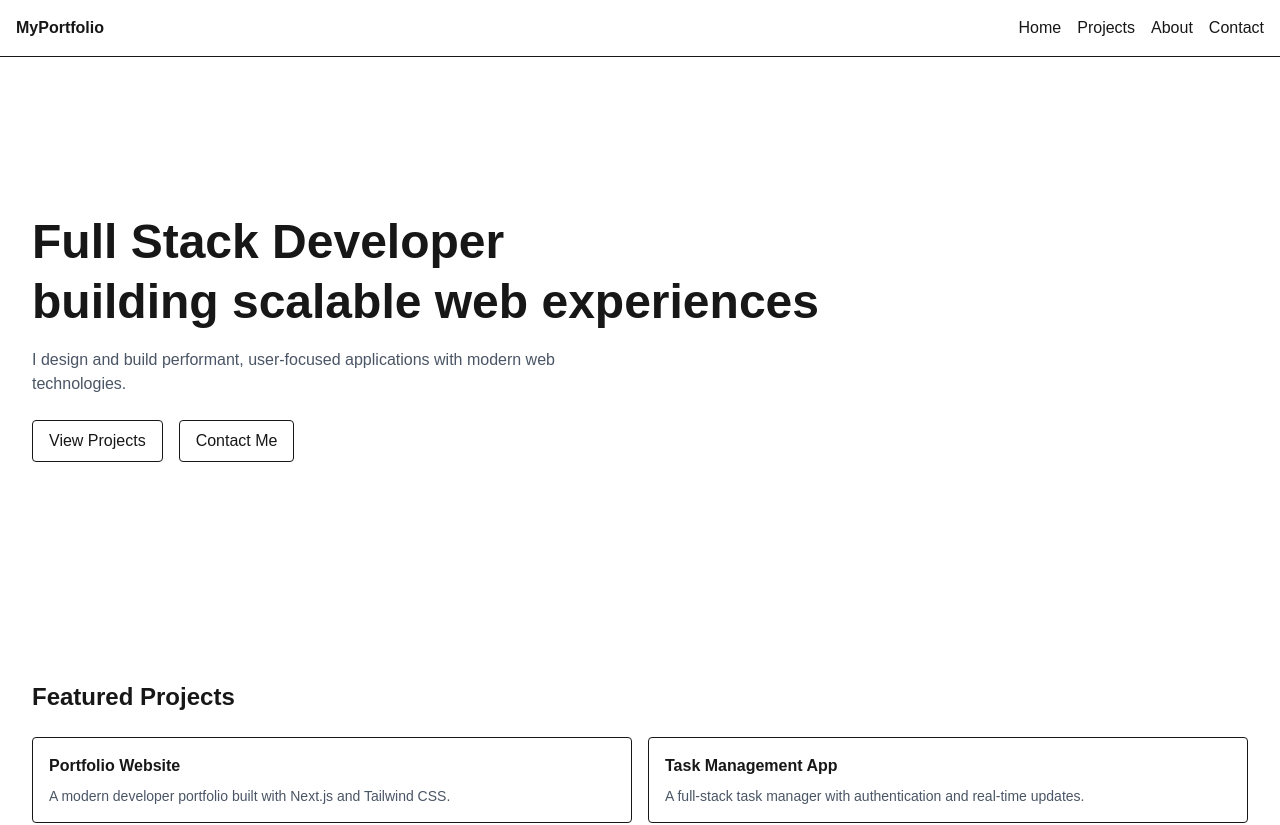
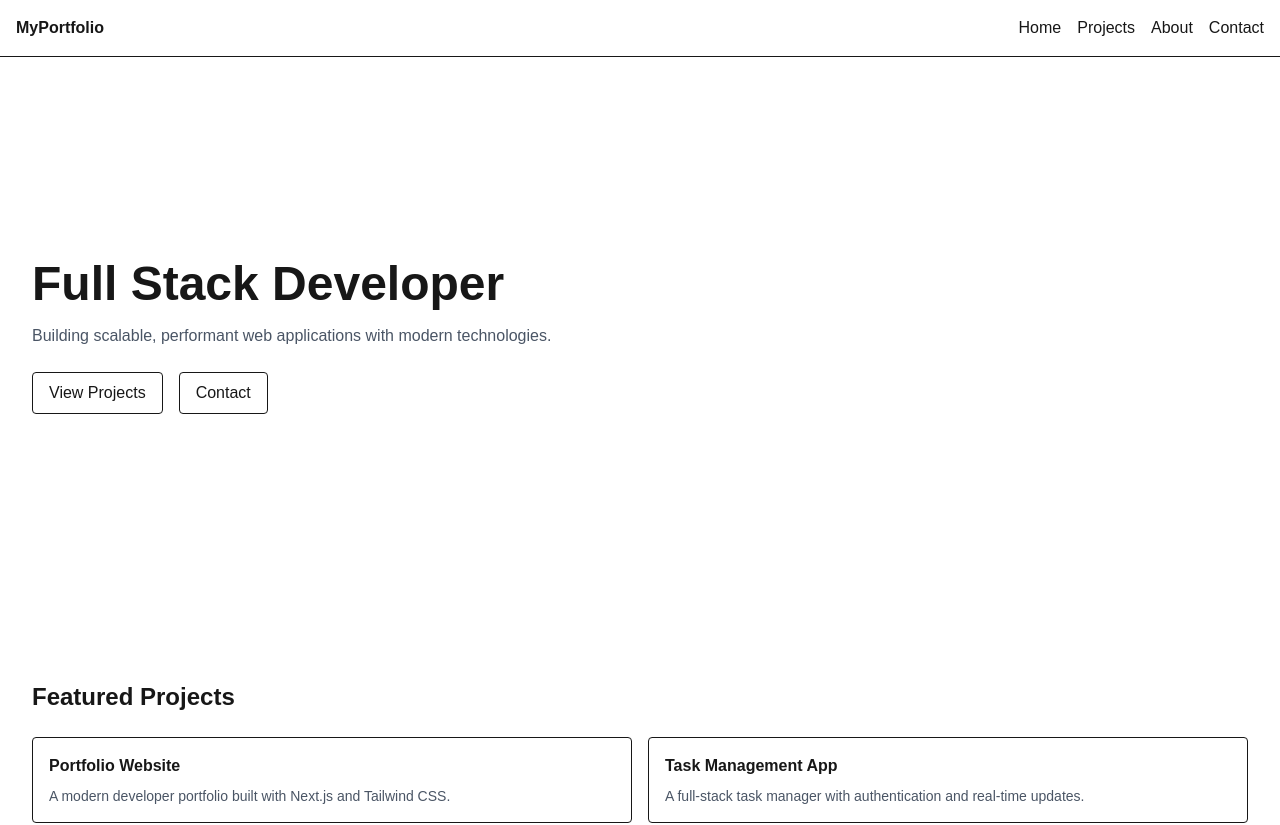
Before and after one commit to empouya/empouya, a Next.js app: page / in a window 1280 px wide. Shown: the top 825 px of the page. Built offline with nearby package versions, Linux system fonts and the light colour scheme.

Commit message:
feat: add visual polish with animations and improved UI hierarchy

```diff
--- a/src/app/layout.tsx
+++ b/src/app/layout.tsx
@@ -1,6 +1,7 @@
 import "./globals.css";
 import Navbar from "@/components/layout/Navbar";
 import Footer from "@/components/layout/Footer";
+import PageTransition from "@/components/animations/PageTransition";
 
 export default function RootLayout({
   children,
@@ -11,7 +12,7 @@ export default function RootLayout({
     <html lang="en">
       <body>
         <Navbar />
-        {children}
+        <PageTransition>{children}</PageTransition>
         <Footer />
       </body>
     </html>
--- /dev/null
+++ b/src/components/animations/FadeIn.tsx
@@ -0,0 +1,16 @@
+"use client";
+
+import { motion } from "framer-motion";
+import { ReactNode } from "react";
+
+export default function FadeIn({ children }: { children: ReactNode }) {
+    return (
+        <motion.div
+            initial={{ opacity: 0, y: 8 }}
+            animate={{ opacity: 1, y: 0 }}
+            transition={{ duration: 0.35 }}
+        >
+            {children}
+        </motion.div>
+    );
+}
--- /dev/null
+++ b/src/components/animations/PageTransition.tsx
@@ -0,0 +1,16 @@
+"use client";
+
+import { motion } from "framer-motion";
+import { ReactNode } from "react";
+
+export default function PageTransition({ children }: { children: ReactNode }) {
+    return (
+        <motion.div
+            initial={{ opacity: 0 }}
+            animate={{ opacity: 1 }}
+            transition={{ duration: 0.25 }}
+        >
+            {children}
+        </motion.div>
+    );
+}
--- a/src/components/hero/Hero.tsx
+++ b/src/components/hero/Hero.tsx
@@ -1,15 +1,16 @@
+import FadeIn from "@/components/animations/FadeIn";
 import Link from "next/link";
 
 export default function Hero() {
     return (
+        <FadeIn>
             <section className="min-h-[70vh] flex flex-col justify-center items-start px-8">
-            <h1 className="text-5xl font-bold leading-tight">
-                Full Stack Developer<br />
-                building scalable web experiences
+                <h1 className="text-5xl font-bold">
+                    Full Stack Developer
                 </h1>
 
                 <p className="mt-4 text-gray-600 max-w-xl">
-                I design and build performant, user-focused applications with modern web technologies.
+                    Building scalable, performant web applications with modern technologies.
                 </p>
 
                 <div className="mt-6 flex gap-4">
@@ -17,9 +18,10 @@ export default function Hero() {
                         View Projects
                     </Link>
                     <Link href="/contact" className="border px-4 py-2 rounded">
-                    Contact Me
+                        Contact
                     </Link>
                 </div>
             </section>
+        </FadeIn>
     );
 }
--- a/src/components/projects/FeaturedProjects.tsx
+++ b/src/components/projects/FeaturedProjects.tsx
@@ -13,7 +13,7 @@ export default function FeaturedProjects() {
                     <Link
                         key={project.id}
                         href={`/projects/${project.slug}`}
-                        className="border rounded p-4 hover:bg-gray-50 transition"
+                        className="border rounded p-4 transition hover:scale-[1.02] hover:shadow-sm"
                     >
                         <h3 className="font-semibold">{project.title}</h3>
                         <p className="text-sm text-gray-600 mt-2">
```
Lines whose indentation alone changed are shown as unchanged.
